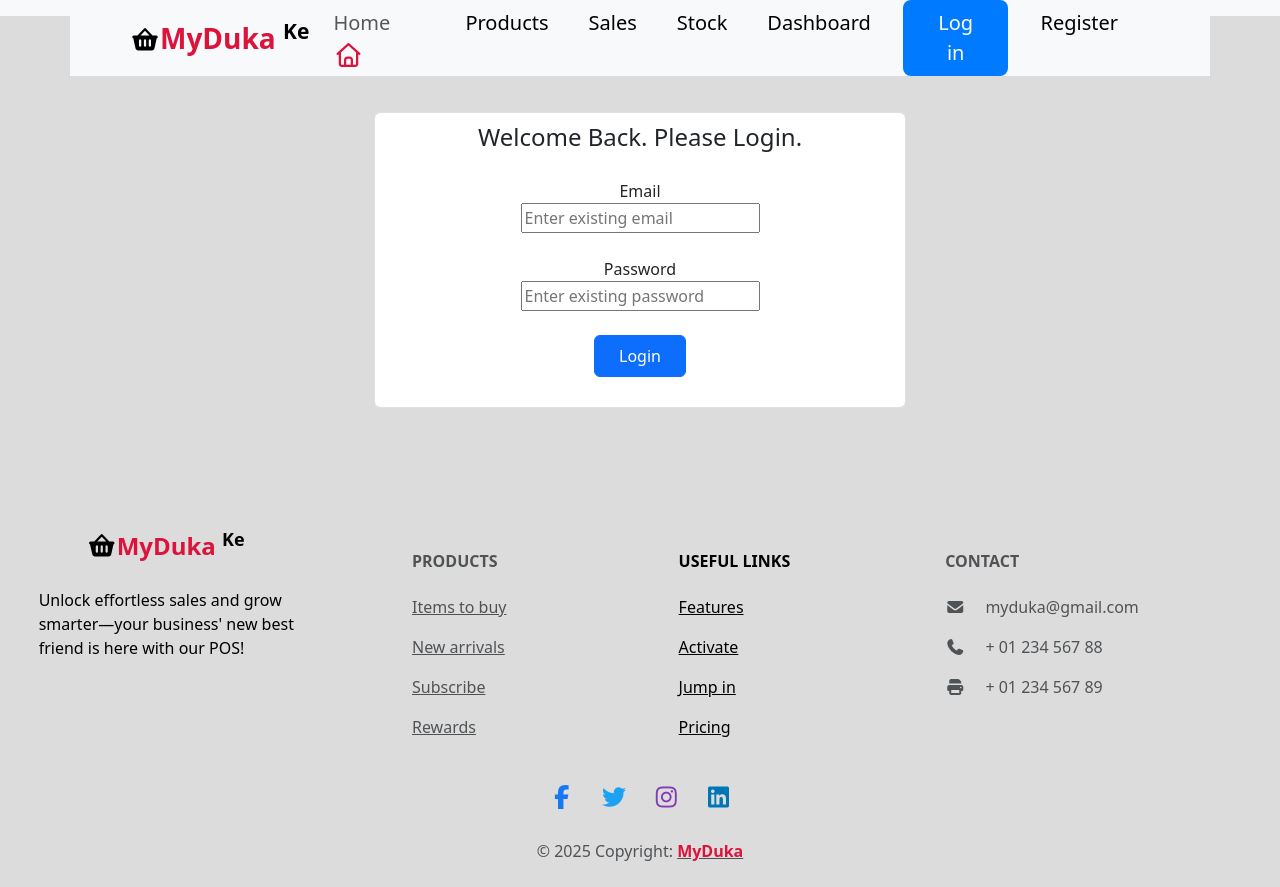
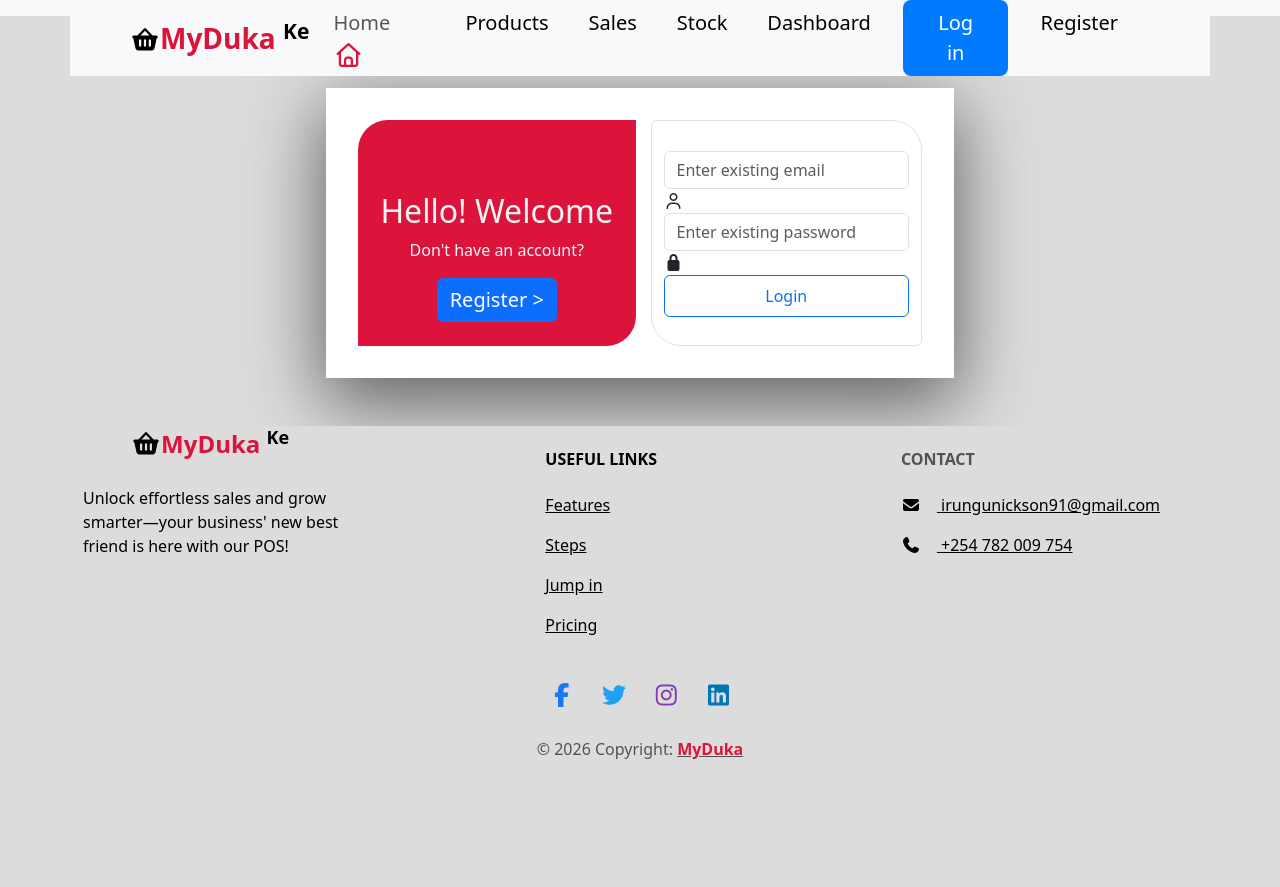
Before and after one commit to NickNjuguna1/Myduka-project, a Flask app: page /login in a window 1280 px wide. After the commit the page ends 759 px from the top, so only its background shows below. Run offline with Flask 3, Linux system fonts and the light colour scheme; parts of the project's set-up code (start-up, migrations or seed data) failed here and were passed over; some libraries are stand-ins or nearby versions.

Commit message:
Updates to show stock left, login and register page among many styling

```diff
--- a/main.py
+++ b/main.py
@@ -1,5 +1,5 @@
 from flask import Flask, render_template, request, redirect, url_for, flash, session
-from database import fetch_data, insert_products, insert_sales, insert_stock, product_profit, products_sales, day_sales, daily_profits, insert_users, check_email, total_sales, delete_product as db_delete_product, update_product, fetch_product
+from database import fetch_data, insert_products, insert_sales, insert_stock, product_profit, products_sales, day_sales, daily_profits, insert_users, check_email, total_sales, delete_product as db_delete_product, update_product, fetch_product, get_remaining_stock, total_profits, total_stocks, highest_profit_product
 from flask_bcrypt import Bcrypt
 
 # instance of the Flask class
@@ -49,10 +49,24 @@ def add_products():
 @app.route('/add_sales', methods=['GET', 'POST'])
 def add_sales():
     if request.method == 'POST':
-        product_sale = request.form['product_id']
-        quantity = request.form['quantity']
-        new_sales = (product_sale, quantity)
-        insert_sales(new_sales)
+        # validate inputs
+        try:
+            product_id = int(request.form.get('product_id'))
+            quantity = int(request.form.get('quantity'))
+        except (TypeError, ValueError):
+            flash('Invalid product or quantity', 'error')
+            return redirect(url_for('sales'))
+
+        if quantity <= 0:
+            flash('Quantity must be at least 1', 'error')
+            return redirect(url_for('sales'))
+
+        remaining = get_remaining_stock(product_id)
+        if quantity > remaining:
+            flash(f'Not enough stock (only {remaining} remaining)', 'error')
+            return redirect(url_for('sales'))
+
+        insert_sales((product_id, quantity))
         flash('New Sale Added', 'success')
     return redirect(url_for('sales'))
 
@@ -61,18 +75,20 @@ def add_sales():
 def sales():
     if 'email' in session:
         sales = fetch_data('sales')
-        # fetch products to display on Select
-        products = fetch_data('products')
+        # fetch products and attach remaining stock
+        products_raw = fetch_data('products')
+        products = []
+        # for i is the same to for p in products_raw:
+        for p in products_raw:
+            remaining = get_remaining_stock(p[0])
+            products.append((p[0], p[1], remaining))
     else:
         flash('Log in to access Sales', 'error')
         return redirect(url_for('login'))
-
     return render_template('sales.html', my_sales=sales, products=products)
 
 # Stock route
-
-
-@app.route('/add_stock', methods=['GET', 'POST'])
+@app.route('/add_stock', methods=['POST'])
 def add_stock():
     if request.method == 'POST':
         product_stock = request.form['product_id']
@@ -82,13 +98,12 @@ def add_stock():
         flash('New Stock Added', 'success')
     return redirect(url_for('stock'))
 
-
 @app.route('/stock')
 def stock():
     if 'email' in session:
         stock = fetch_data('stock')
     else:
-        flash('Log in to access Stock', 'error')
+        flash('Log in to view Stock', 'error')
         return redirect(url_for('login'))
 
     return render_template('stock.html', my_stock=stock)
@@ -129,12 +144,15 @@ def dashboard():
             profit_per_day.append(float(i[1]))
 
         total_sale = total_sales()
+        total_profit = total_profits()
+        total_stock = total_stocks()
+        highest_profit_products = highest_profit_product()
     else:
         flash('Log in to access Dashboard', 'error')
         return redirect(url_for('login'))
 
     return render_template('dashboard.html', product_names=product_names, product_profits=product_profits, product_sales=product_sales,
-                           sale_per_day=sale_per_day, profit_per_day=profit_per_day, dates=dates, total_sale=total_sale)
+                           sale_per_day=sale_per_day, profit_per_day=profit_per_day, dates=dates, total_sale=total_sale, total_profit=total_profit, total_stock=total_stock, highest_profit_products=highest_profit_products)
 
 
 @app.route('/login', methods=['GET', 'POST'])
--- a/static/styles.css
+++ b/static/styles.css
@@ -91,3 +91,50 @@ brand_footer:hover{
 #pricing{
   scroll-margin-top: 130px;
 }
+
+.auth{
+  padding: 2rem;
+  display: flex;
+  margin: auto;
+  justify-content: space-between;
+  width: 700px;
+  height: 290px;
+  background-color: white;
+  box-shadow: rgba(0, 0, 0, 0.56) 0px 22px 70px 4px;
+  overflow: hidden;
+}
+
+.auth > * {
+  flex: 1;
+  display: flex;
+  flex-direction: column;
+}
+
+.left {
+  background-color: crimson;
+  border-top-left-radius: 30px;
+  border-bottom-right-radius: 30px;
+  display: flex;
+  justify-content: center;
+  padding: 1rem;
+}
+
+.right {
+  margin-left: 15px;
+  border-top-right-radius: 30px;
+  border-bottom-left-radius: 30px;
+}
+
+.contact {
+  color: black;
+}
+
+.card-title{
+  display: flex;
+  justify-content: center;
+  font-weight: bold;
+}
+
+.card{
+  background-color:#F0FFFF;
+}
--- a/templates/base.html
+++ b/templates/base.html
@@ -64,9 +64,10 @@
                         <ul class="dropdown-menu" aria-labelledby="accountDropdown">
                             <li><a class="dropdown-item fs-5 text-center mb-1" href="/logout"
                                     style="background-color: crimson; color: whitesmoke;">Logout</a></li>
-                            <li><a class="dropdown-item fs-5 text-center" href=""
-                                    style="background-color: crimson; background-color:#ff9d00; color: whitesmoke;">Reset
-                                    Account</a></li>
+                        <!-- Research how to implement account reset later -->
+                            <!-- <li><a class="dropdown-item fs-5 text-center" href=""
+                                    style="background-color:#5e605c; color: whitesmoke;">Reset
+                                    Account</a></li> -->
                         </ul>
                     </li>
                     {% endif %}
@@ -127,30 +128,7 @@
                             POS!
                         </p>
                     </div>
-
-
-                    <!-- Grid column -->
-                    <div class="col-md-2 col-lg-2 col-xl-2 mx-auto mb-4"> <br>
-                        <!-- Links -->
-                        <h6 class="text-uppercase fw-bold mb-4">
-                            Products
-                        </h6>
-                        <p>
-                            <a href="#!" class="text-reset">Items to buy</a>
-                        </p>
-                        <p>
-                            <a href="#!" class="text-reset">New arrivals</a>
-                        </p>
-                        <p>
-                            <a href="#!" class="text-reset">Subscribe</a>
-                        </p>
-                        <p>
-                            <a href="#!" class="text-reset">Rewards</a>
-                        </p>
-                    </div>
-                    <!-- Grid column -->
-
-                    <!-- Grid column -->
+                     <!-- Grid column -->
                     <div class="col-md-3 col-lg-2 col-xl-2 mx-auto mb-4" style="color: black;"> <br>
                         <!-- Links -->
                         <h6 class="text-uppercase fw-bold mb-4">
@@ -161,7 +139,7 @@
                             <a href="/#features" class="text-reset">Features</a>
                         </p>
                         <p>
-                            <a href="/#start" class="text-reset">Activate</a>
+                            <a href="/#start" class="text-reset">Steps</a>
                         </p>
                         <p>
                             <a href="/register" class="text-reset">Jump in</a>
@@ -173,15 +151,14 @@
                     <!-- Grid column -->
 
                     <!-- Grid column -->
-                    <div class="col-md-4 col-lg-3 col-xl-3 mx-auto mb-md-0 mb-4"> <br>
+                    <div class="col-md-4 col-lg-3 col-xl-3 mx-auto mb-md-0 mb-4 "> <br>
                         <!-- Links -->
                         <h6 class="text-uppercase fw-bold mb-4">Contact</h6>
                         <p>
-                            <i class="fas fa-envelope me-3"></i>
-                            myduka@gmail.com
+                            <a href="mailto:irungunickson91@gmail.com" class="contact"><i class="fas fa-envelope me-3"></i>
+                                irungunickson91@gmail.com</a>
                         </p>
-                        <p><i class="fas fa-phone me-3"></i> + 01 234 567 88</p>
-                        <p><i class="fas fa-print me-3"></i> + 01 234 567 89</p>
+                        <p><a href="tel:+254782009754" class="contact"><i class="fas fa-phone me-3"></i> +254 782 009 754</a> </p>
                     </div>
                     <div>
                         <div class="fs-4 text-center">
@@ -191,8 +168,8 @@
                             <a href="#"><i class="fab fa-linkedin mx-2" style="color: #0077B5;"></i></a>
                         </div>
                         <div class="text-center p-4">
-                            © 2025 Copyright:
-                            <a class="text-reset fw-bold" href="/"> <span style="color: crimson;">MyDuka</span></a>
+                            © 2026 Copyright:
+                            <a class="text-reset fw-bold" href="#"> <span style="color: crimson;">MyDuka</span></a>
                         </div>
                         <!-- Grid column -->
                     </div>
--- a/templates/index.html
+++ b/templates/index.html
@@ -172,7 +172,7 @@
                                         d="m10.97 4.97-.02.022-3.473 4.425-2.093-2.094a.75.75 0 0 0-1.06 1.06L6.97 11.03a.75.75 0 0 0 1.079-.02l3.992-4.99a.75.75 0 0 0-1.071-1.05">
                                     </path>
                                 </svg>
-                                3Gb cloud storage
+                                15Gb cloud storage
                             </li>
                             <li>
                                 <svg class="fs-5 me-2" xmlns="http://www.w3.org/2000/svg" width="1em" height="1em"
@@ -226,7 +226,7 @@
                                         d="m10.97 4.97-.02.022-3.473 4.425-2.093-2.094a.75.75 0 0 0-1.06 1.06L6.97 11.03a.75.75 0 0 0 1.079-.02l3.992-4.99a.75.75 0 0 0-1.071-1.05">
                                     </path>
                                 </svg>
-                                6Gb cloud storage
+                                Unlimited cloud storage
                             </li>
                             <li>
                                 <svg class="fs-5 me-2" xmlns="http://www.w3.org/2000/svg" width="1em" height="1em"
--- a/templates/login.html
+++ b/templates/login.html
@@ -1,17 +1,25 @@
 {% extends "base.html" %}
 {% block content %}
-<br> <br>
-<div class="container text-center w-50 px-5">
-    <form action="/login" class="form-control" method="POST">
-        <div class="fs-4">Welcome Back. Please Login.</div>
-        <div> <br>
-            <label for="email">Email</label> <br>
-            <input type="text" id="email" name="email" placeholder="Enter existing email"> <br> <br>
-            <label for="">Password</label> <br>
-            <input type="password" id="password" name="password" placeholder="Enter existing password"> <br> <br>
-            <button type="submit" class="btn btn-primary px-4 py-2">Login</button> <br> <br>
+<br>
+<div class="auth w-50">
+    <div class="left">
+        <div style="color: whitesmoke;" class="text-center mt-5">
+            <h2> Hello! Welcome </h2>
+            <p> Don't have an account? </p>
+            <a href="/register"><button type="submit" class="btn btn-primary sign_up fs-5">Register > </button></a>
         </div>
-    </form> <br> <br> <br>
+    </div>
+    <div class="right form-control col-md-3 col-lg-4 col-xl-3">
+        <div>
+            <form action="/login" method="POST"> <br>
+                <input type="text" id="email" name="email" placeholder="Enter existing email" class="form-control"><i
+                    class="fa-regular fa-user"></i><br>
+                <input type="password" id="password" name="password" class="form-control"
+                    placeholder="Enter existing password"><i class="fa-solid fa-lock"></i><br>
+                <button type="submit" class="btn btn-outline-primary px-4 py-2 container">Login</button>
+            </form>
+        </div>
+    </div>
 </div>
 {% endblock %}
 
```
Also changed, not shown: database.py (+35 -2 lines), templates/dashboard.html (+22 -22 lines), templates/products.html (+21 -25 lines), templates/register.html (+11 -12 lines), templates/sales.html (+40 -15 lines), templates/stock.html (+18 -12 lines).
